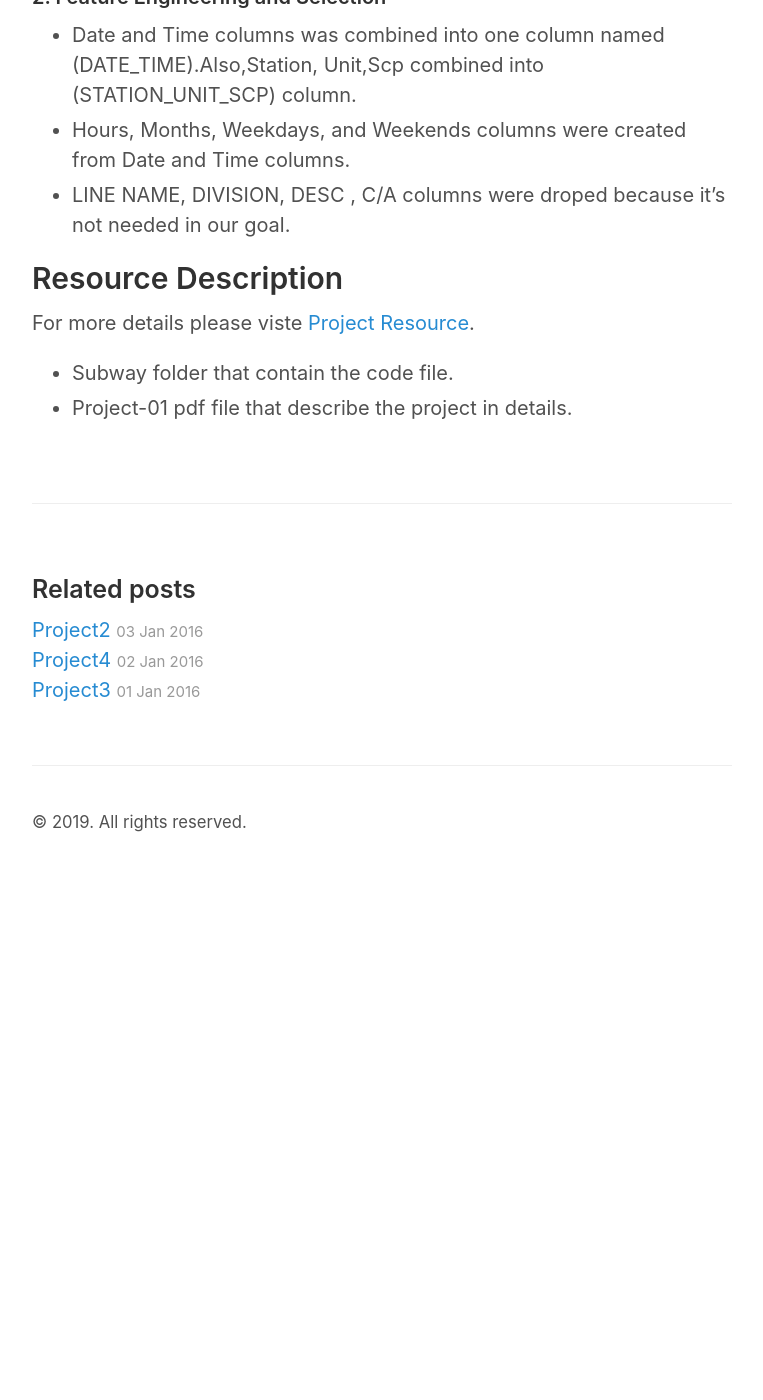
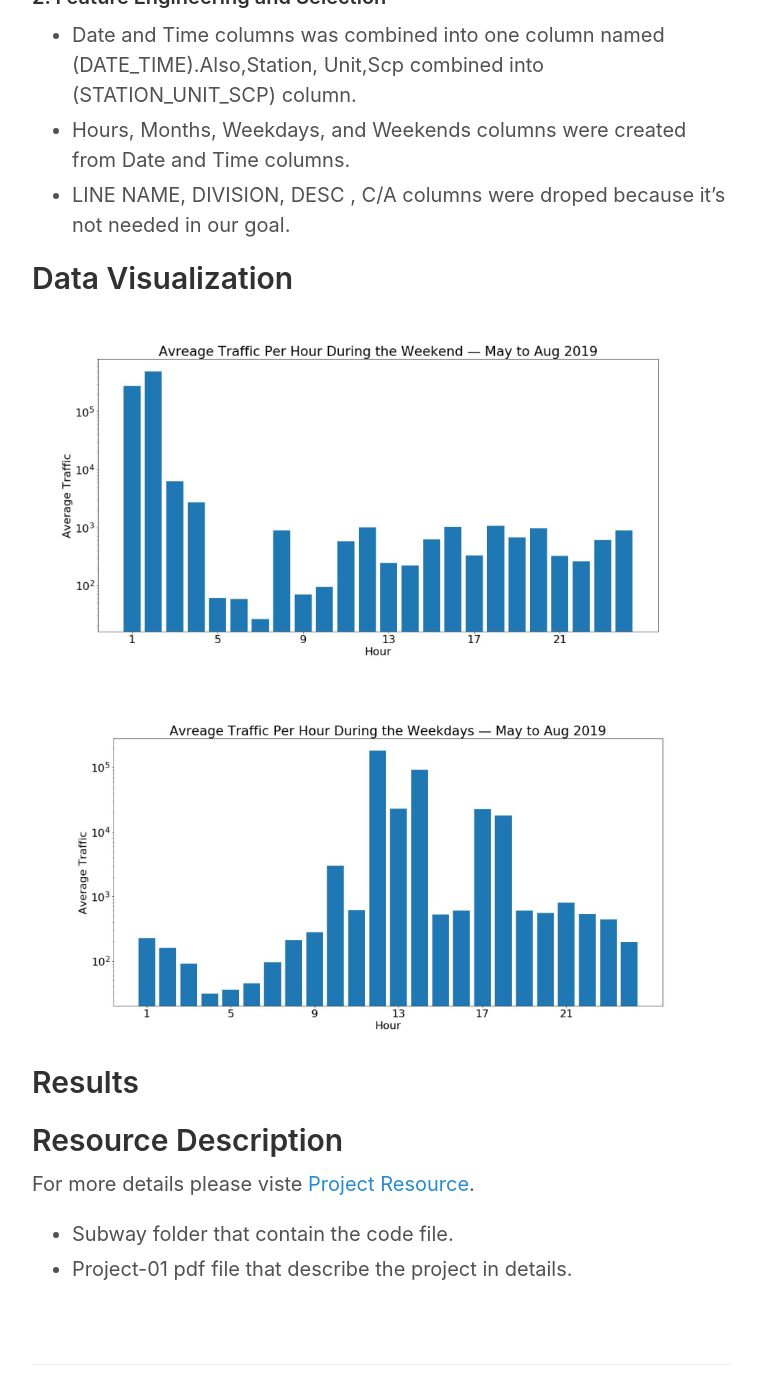
Before and after one commit to LubnaAlhenaki/LubnaAlhenaki.github.io, a Jekyll site: the page built from _posts/2018-08-14-Testing-Local-Images.md, in a window 1280 px wide and 1400 px high, scrolled down 1550 px. Shown: the whole window, without its empty margins (258-1021 px from the left). Built offline with Jekyll 4.4.1, drawn with Linux system fonts in a browser that asks for light colours; before the commit the page ends 2426 px from its top, so only the background shows below that.

Commit message:
Update 2018-08-14-Testing-Local-Images.md

```diff
--- a/_posts/2018-08-14-Testing-Local-Images.md
+++ b/_posts/2018-08-14-Testing-Local-Images.md
@@ -38,6 +38,17 @@ In this project we used [MTA Turnstile Data](http://web.mta.info/developers/turn
 * LINE NAME, DIVISION, DESC , C/A columns were droped because it's not needed in our goal.
 
 
+
+## Data Visualization
+![Image test]({{ site.url }}/images/project1-3.png)
+
+![Image test]({{ site.url }}/images/project1-2.png)
+
+## Results
+
+
+
+
 ## Resource Description
 For more details please viste [Project Resource](https://github.com/thisismetis/sa19_ds1/tree/master/student_work/project1/team4).
 * Subway folder that contain the code file.
```
